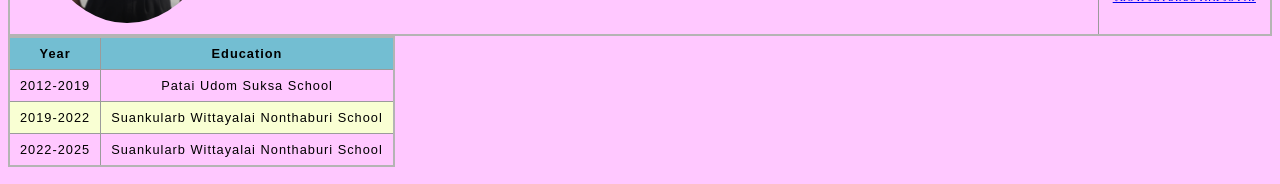
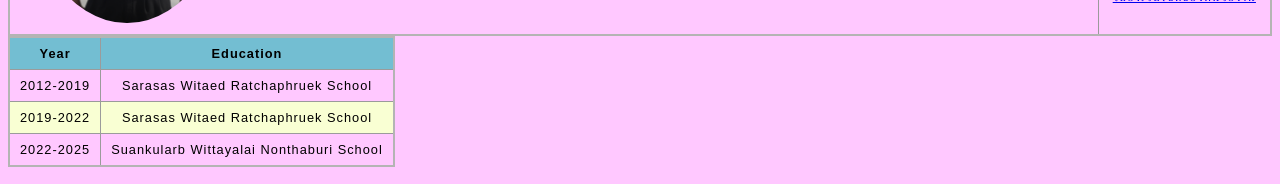
Before and after one commit to TFunLek/mypage2025, a plain HTML site: page index.html in a window 1280 px wide. Shown: the part 315-499 px from the top of the page. Drawn offline with Linux system fonts and the light colour scheme.

Commit message:
Update index.html

```diff
--- a/index.html
+++ b/index.html
@@ -37,11 +37,11 @@
         <tbody>
             <tr>
                 <td>2012-2019</td>
-                <td>Patai Udom Suksa School</td>
+                <td>Sarasas Witaed Ratchaphruek School</td>
             </tr>
             <tr>
                 <td>2019-2022</td>
-                <td>Suankularb Wittayalai Nonthaburi School</td>
+                <td>Sarasas Witaed Ratchaphruek School</td>
             </tr>
             <tr>
                 <td>2022-2025</td>
```
